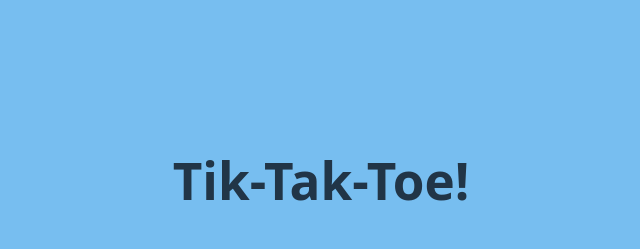
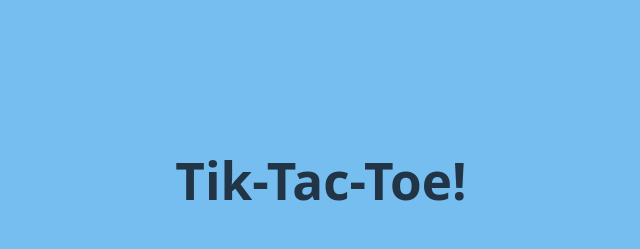
Before and after one commit to Aulanko/Tik-Tak-Toe, a React (Vite) app: page / in a window 1280 px wide. Shown: the top 249 px of the page, without its empty margins (319-959 px from the left). Built offline with nearby package versions, Linux system fonts and the light colour scheme.

Commit message:
fixing a minor typo in an h1 element

```diff
--- a/src/App.jsx
+++ b/src/App.jsx
@@ -82,7 +82,7 @@ function App()  {
   return (
     <>
       <div>
-        <h1>Tik-Tak-Toe!</h1>
+        <h1>Tik-Tac-Toe!</h1>
 
          <h2>
           {
```
